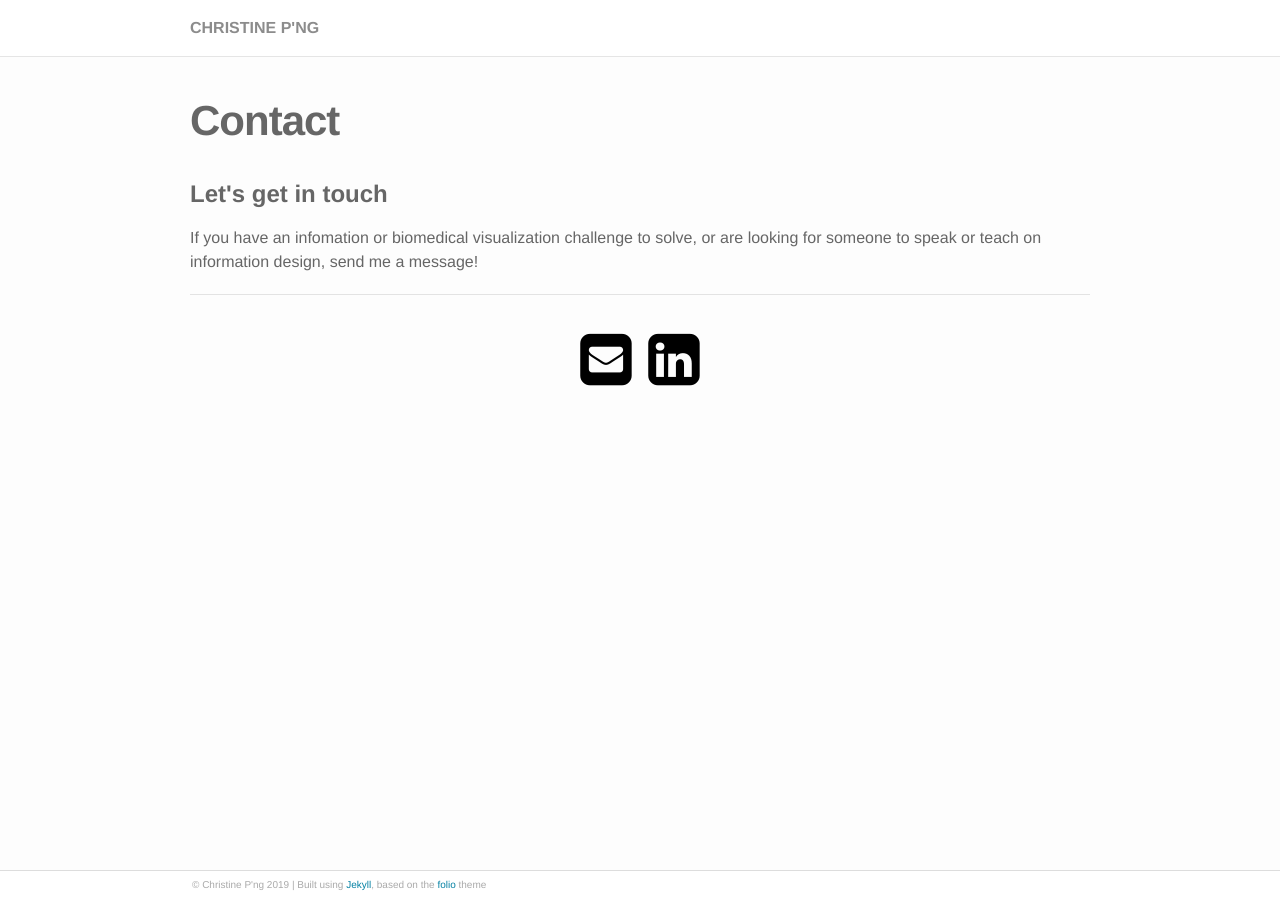
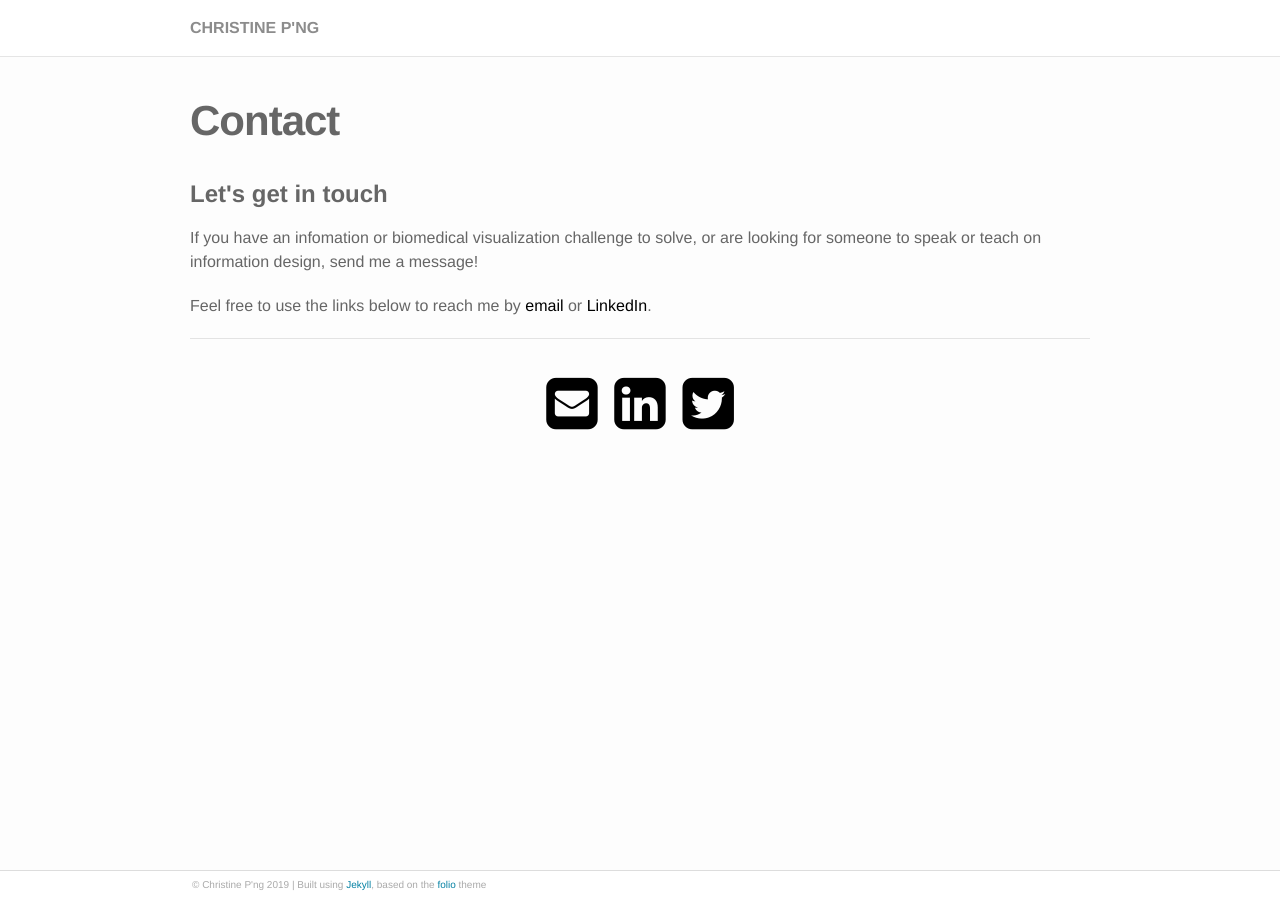
Before and after one commit to chspng/christinepng.ca, a Jekyll site: the page built from 4_contact.md, in a window 1280 px wide. Built offline with Jekyll 4.4.1, drawn with Linux system fonts in a browser that asks for light colours; nearby versions of some CDN libraries.

Commit message:
adding content page

```diff
--- a/4_contact.md
+++ b/4_contact.md
@@ -7,6 +7,8 @@ permalink: /contact/
 <p>
 <p>If you have an infomation or biomedical visualization challenge to solve, or are looking for someone to speak or teach on information design, send me a message!
 
+<p>Feel free to use the links below to reach me by <a href="mailto:christine.png@mail.utoronto.ca">email</a> or <a href="https://www.linkedin.com/in/christinepng/">LinkedIn</a>.
+
 <br/>
 <hr/>
 <br/>
@@ -15,7 +17,7 @@ permalink: /contact/
 	<!-- <a href="https://github.com/chspng" target="_blank"><i class="fa fa-github-square"></i></a> -->
 	<a href="https://www.linkedin.com/in/christinepng/" target="_blank"><i class="fa fa-linkedin-square"></i></a>
 	<!-- <a href="http://tumblr.com" target="_blank"><i class="fa fa-tumblr-square"></i></a> -->
-	<!-- <a href="https://twitter.com" target="_blank"><i class="fa fa-twitter-square"></i></a> -->
+    <a href="https://twitter.com/_christinepng" target="_blank"><i class="fa fa-twitter-square"></i></a>
 </span>
 
 <div class="col three caption">
```
